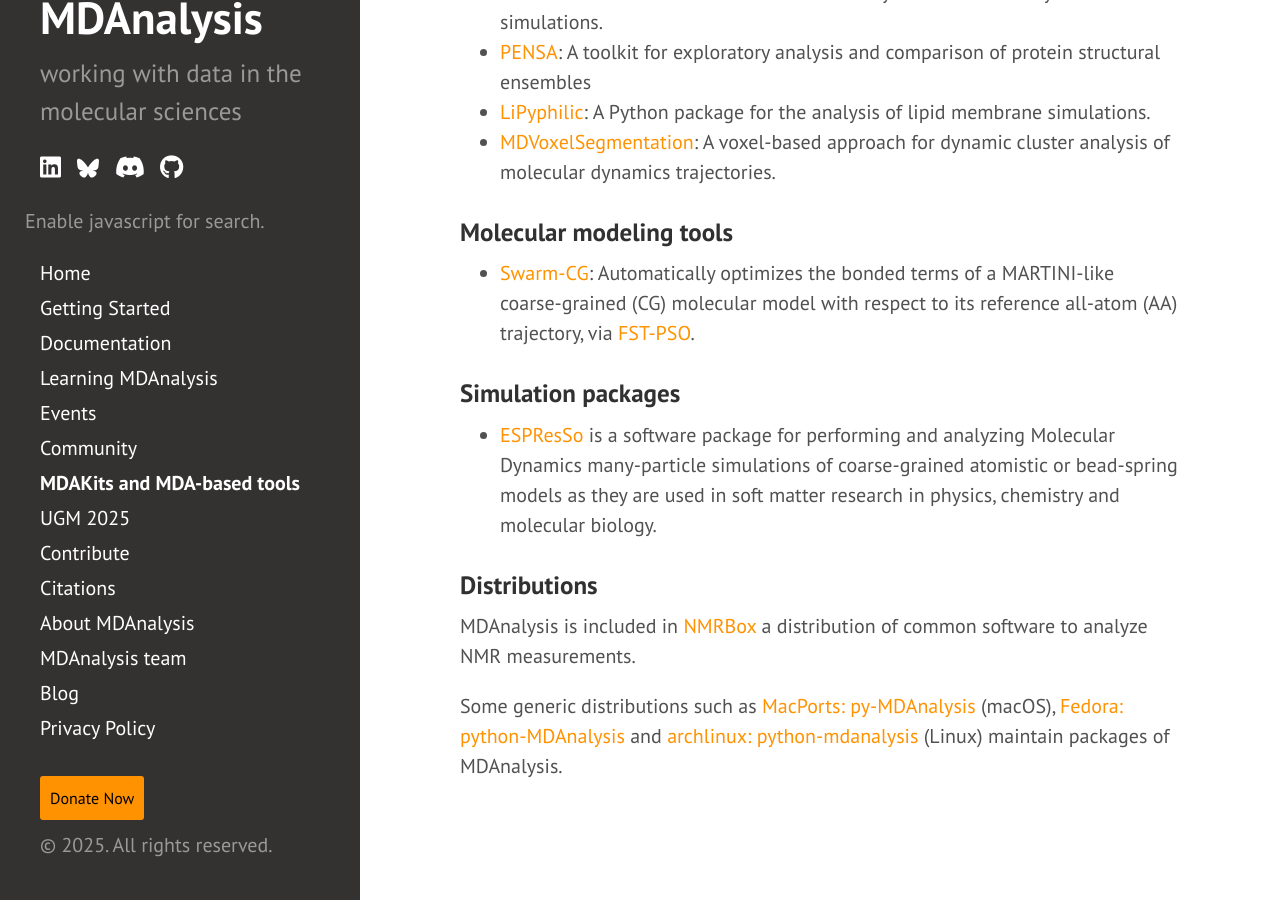
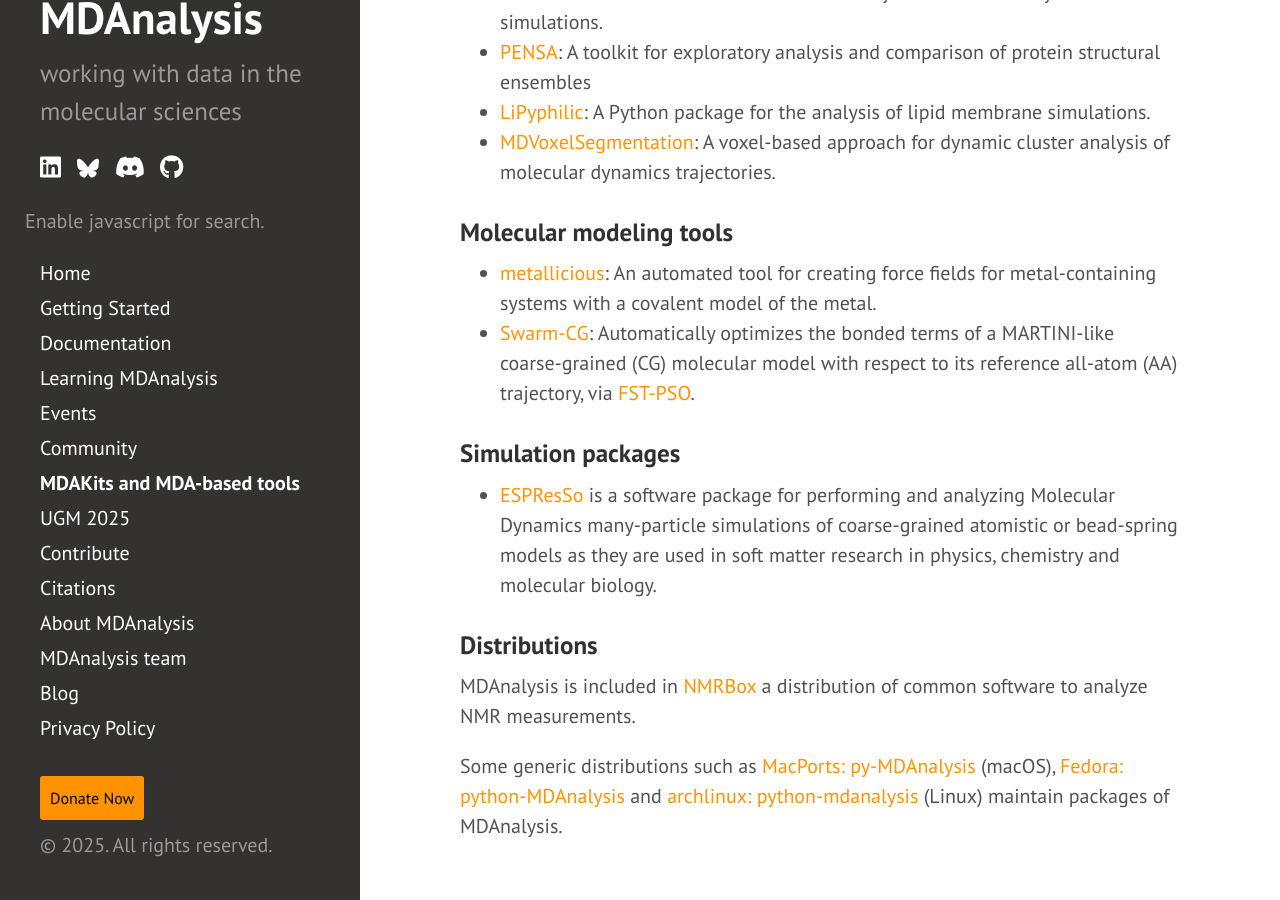
Before and after one commit to MDAnalysis/MDAnalysis.github.io, a Jekyll site: the page built from pages/mdakits.md, in a window 1280 px wide and 900 px high, scrolled down 1608 px. Built offline with Jekyll 4.4.1, drawn with Linux system fonts in a browser that asks for light colours; comment, search, counter and statistics services are not loaded.

Commit message:
Add metallicious tool to molecular modeling section
Added metallicious tool for force field creation.

```diff
--- a/pages/mdakits.md
+++ b/pages/mdakits.md
@@ -68,6 +68,7 @@ Below we list projects that use MDAnalysis and are not (yet) registered as MDAKi
 
 ### Molecular modeling tools
 
+-  [metallicious](https://github.com/duartegroup/metallicious/): An automated tool for creating force fields for metal-containing systems with a covalent model of the metal.
 -  [Swarm-CG](https://github.com/GMPavanLab/Swarm-CG): Automatically optimizes the bonded terms of a MARTINI-like coarse-grained (CG) molecular model with respect to its reference all-atom (AA) trajectory, via [FST-PSO](https://github.com/aresio/fst-pso).
 
 ### Simulation packages
```
